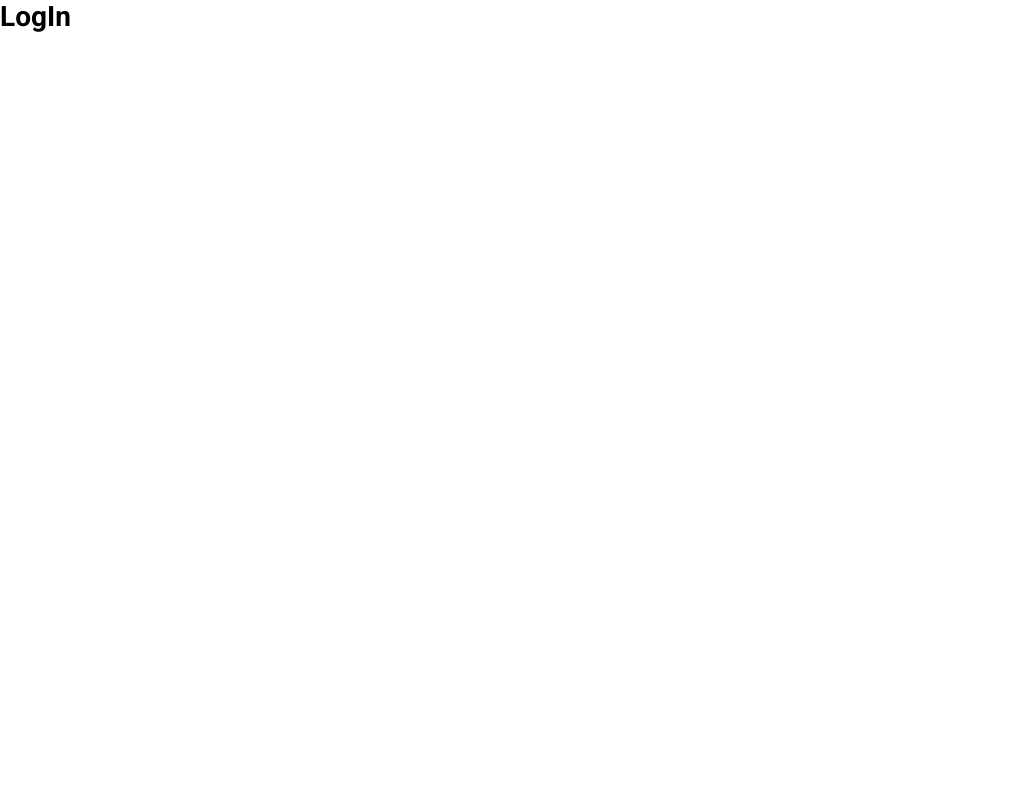
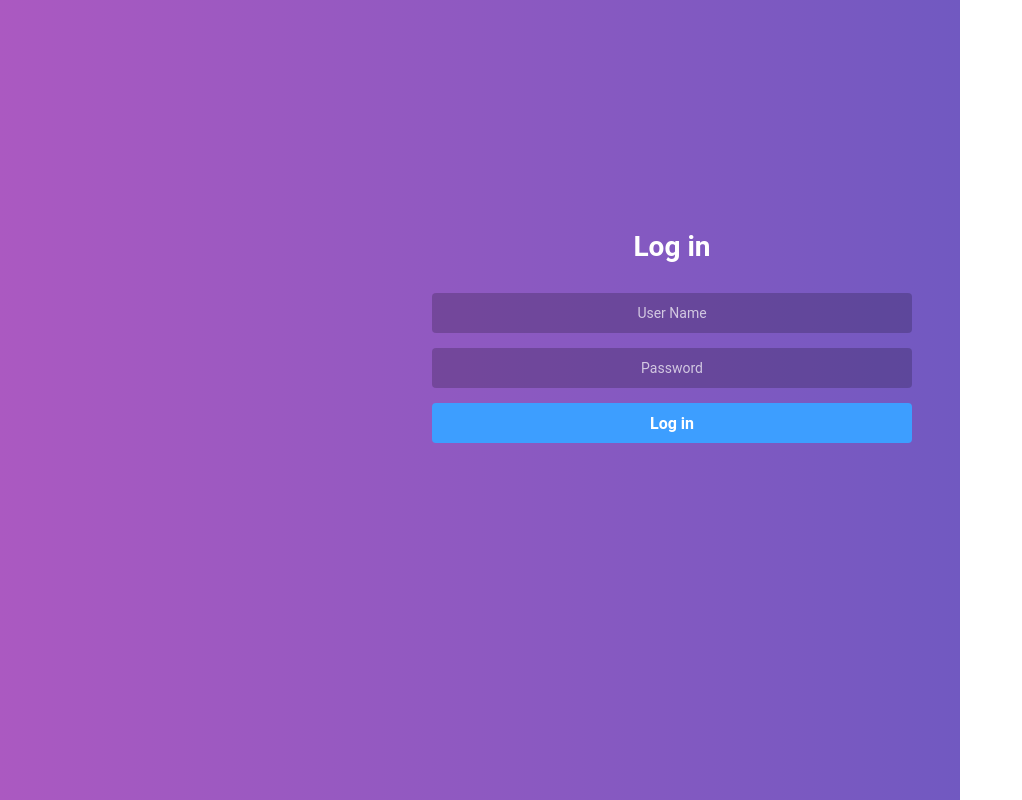
Before and after one commit to Jeff-Moraes/MinibarControl, a React (Create React App) app in the folder web/: page / in a window 1280 px wide. Shown: the whole page, without its empty margins (0-1022 px from the left). Built offline with nearby package versions, Linux system fonts and the light colour scheme; the HTML template or start-up script is replaced by a standard one.

Commit message:
SignIn style

```diff
--- a/web/package.json
+++ b/web/package.json
@@ -7,6 +7,7 @@
     "@testing-library/react": "^9.3.2",
     "@testing-library/user-event": "^7.1.2",
     "history": "^4.10.1",
+    "polished": "^3.4.4",
     "prop-types": "^15.7.2",
     "react": "^16.12.0",
     "react-dom": "^16.12.0",
--- a/web/src/pages/SignIn/index.js
+++ b/web/src/pages/SignIn/index.js
@@ -1,7 +1,17 @@
 import React from 'react';
 
-// import { Container } from './styles';
+import { Container } from './styles';
 
 export default function SignIn() {
-  return <h1>LogIn</h1>;
+  return (
+    <Container>
+      <form>
+        <h1>Log in</h1>
+        <input type="name" placeholder="User Name" />
+        <input type="password" placeholder="Password" />
+
+        <button type="submit">Log in</button>
+      </form>
+    </Container>
+  );
 }
--- /dev/null
+++ b/web/src/pages/SignIn/styles.js
@@ -0,0 +1,66 @@
+import styled from 'styled-components';
+import { darken } from 'polished';
+
+export const Container = styled.div`
+  background: linear-gradient(-90deg, #7159c1, #ab59c1);
+  width: 75%;
+  height: 100%;
+
+  display: flex;
+  flex-direction: column;
+
+  justify-content: center;
+  align-items: flex-end;
+
+  form {
+    display: flex;
+    flex-direction: column;
+
+    /* width: 50%; */
+    width: 50%;
+    min-width: 210px;
+    height: 50%;
+    margin-right: 5%;
+
+    color: #fff;
+
+    h1 {
+      margin: 30px auto;
+    }
+
+    input {
+      background: rgba(0, 0, 0, 0.2);
+      border: 0;
+      border-radius: 4px;
+      height: 40px;
+      padding: 0 15px;
+      color: #fff;
+      margin: 0 0 15px;
+      text-align: center;
+      transition: font-size 0.2s;
+
+      &:hover {
+        font-size: 1.05em;
+      }
+
+      &::placeholder {
+        color: rgba(255, 255, 255, 0.7);
+      }
+    }
+
+    button {
+      height: 40px;
+      background: #3d9eff;
+      color: #fff;
+      font-weight: bold;
+      font-size: 16px;
+      border: 0;
+      border-radius: 4px;
+      transition: background 0.2s;
+
+      &:hover {
+        background: ${darken(0.03, '#3d9eff')};
+      }
+    }
+  }
+`;
```
Also changed, not shown: 1 other file (tests, documents, lock files or other folders).
